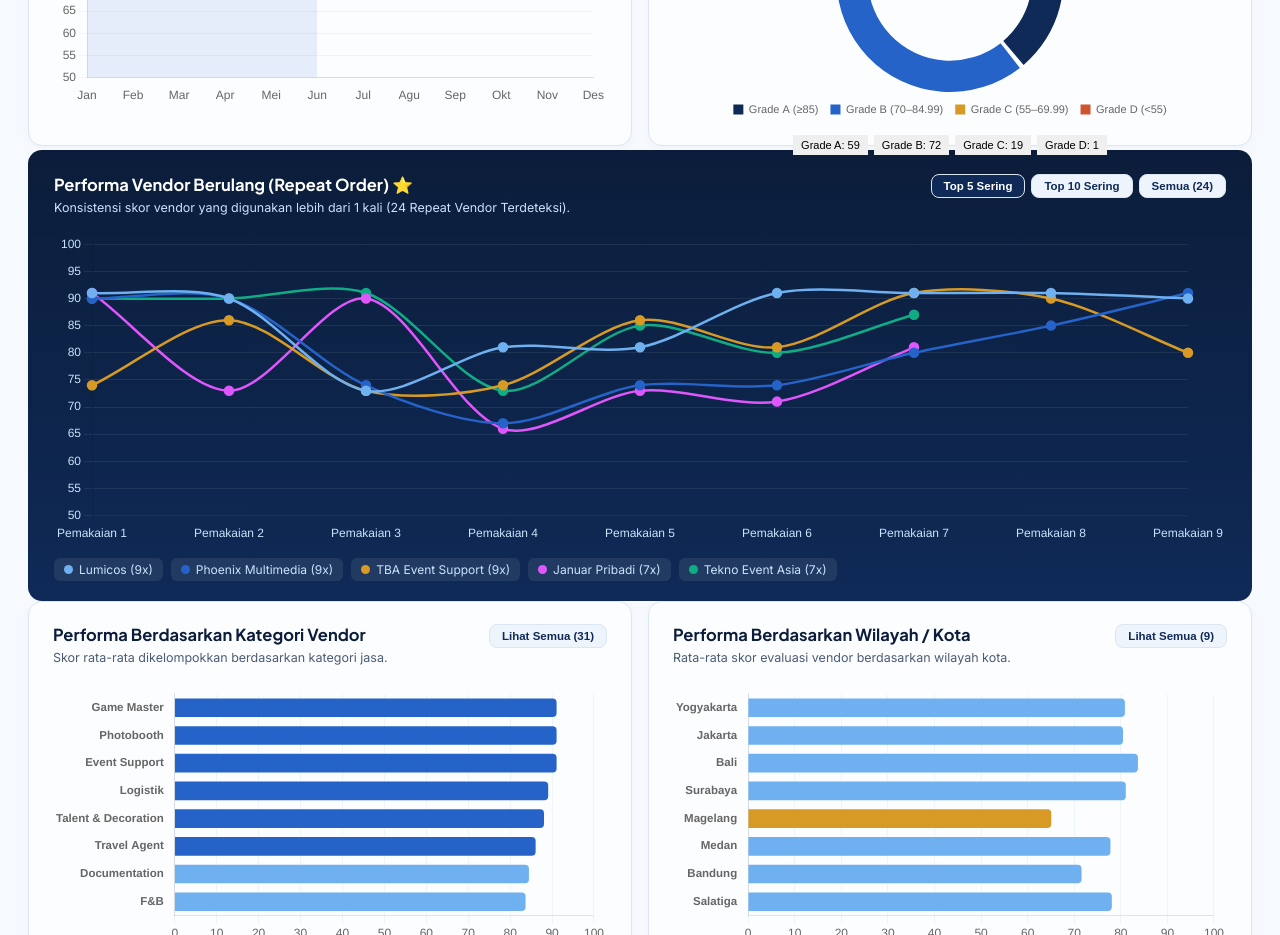
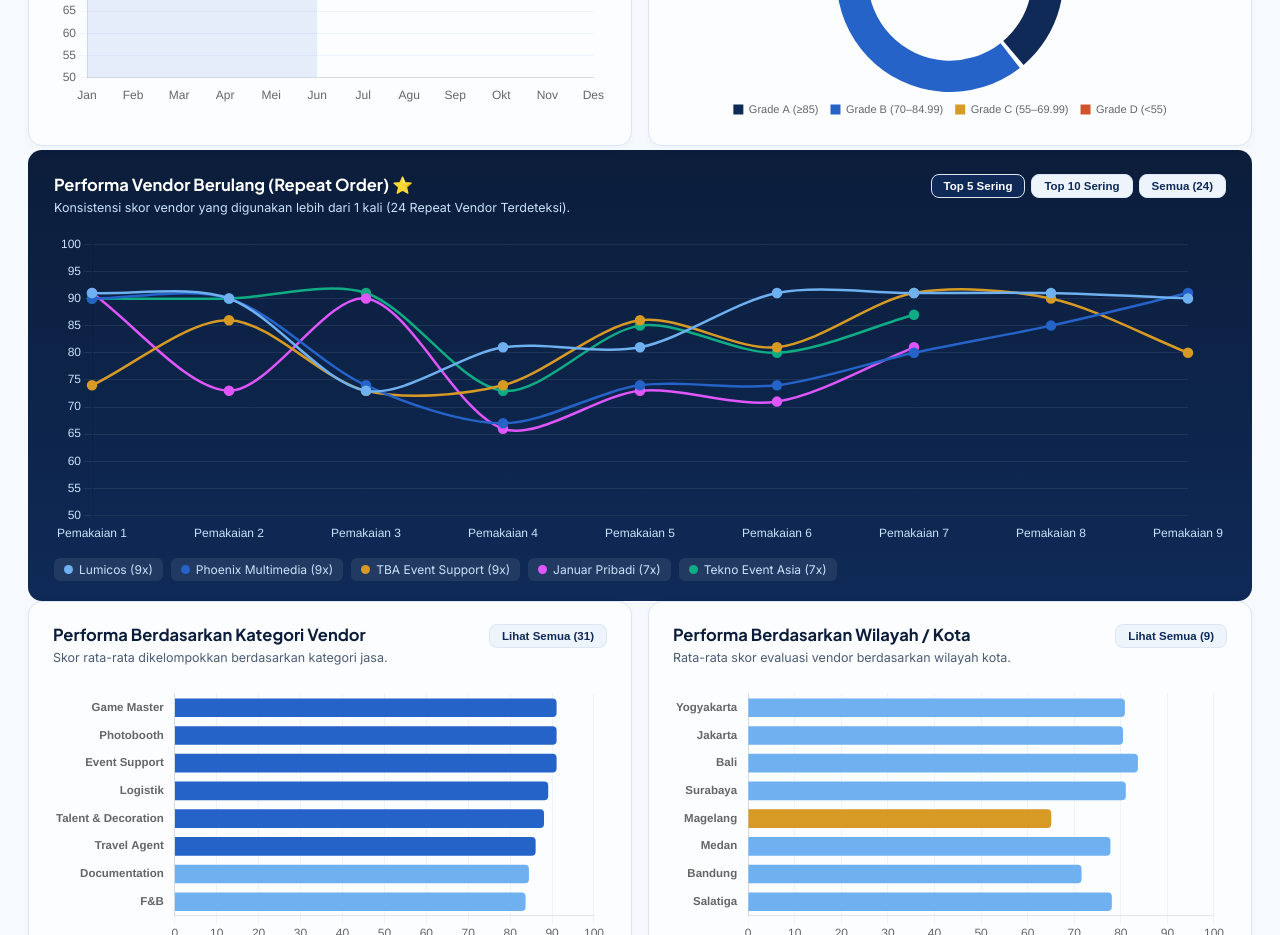
Before and after one commit to Pirjakun/Vendor-Performance-Dashboard, a React (Vite) app: page / in a window 1280 px wide. Shown: the part 1260-2195 px from the top of the page. Built offline with nearby package versions, Linux system fonts and the light colour scheme.

Commit message:
fix: remove offside grade badge buttons from donut chart card

```diff
--- a/src/components/ChartsSection.jsx
+++ b/src/components/ChartsSection.jsx
@@ -681,21 +681,6 @@ export function ChartsSection({
               </div>
             </div>
 
-            {/* Quick Action Badges for direct Grade Modal access */}
-            <div style={{ display: 'flex', justifyContent: 'center', gap: '6px', marginTop: '10px', flexWrap: 'wrap' }}>
-              <button className="badge grade-a" onClick={() => onGradeClick && onGradeClick('A')} style={{ cursor: 'pointer', border: 'none', padding: '4px 8px', fontSize: '11px' }} title="Klik rincian Grade A">
-                Grade A: {excellent}
-              </button>
-              <button className="badge grade-b" onClick={() => onGradeClick && onGradeClick('B')} style={{ cursor: 'pointer', border: 'none', padding: '4px 8px', fontSize: '11px' }} title="Klik rincian Grade B">
-                Grade B: {good}
-              </button>
-              <button className="badge grade-c" onClick={() => onGradeClick && onGradeClick('C')} style={{ cursor: 'pointer', border: 'none', padding: '4px 8px', fontSize: '11px' }} title="Klik rincian Grade C">
-                Grade C: {fair}
-              </button>
-              <button className="badge grade-d" onClick={() => onGradeClick && onGradeClick('D')} style={{ cursor: 'pointer', border: 'none', padding: '4px 8px', fontSize: '11px' }} title="Klik rincian Grade D">
-                Grade D: {poor}
-              </button>
-            </div>
           </div>
         </div>
       </div>
```
